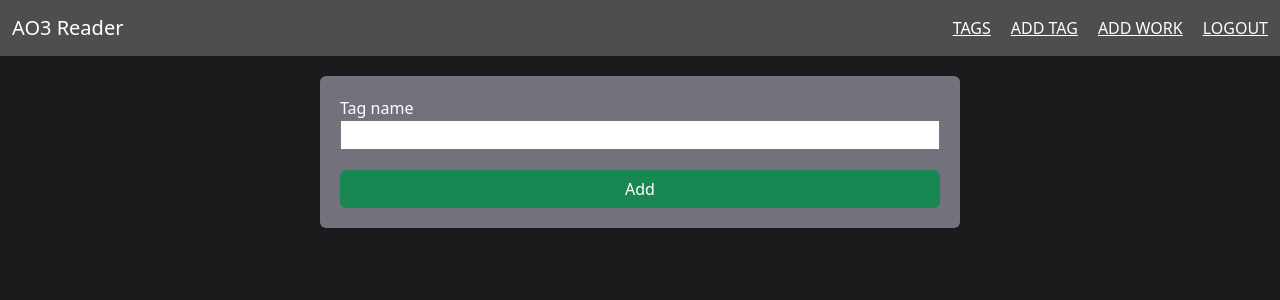
After one commit to zNitche/ao3-web-reader, a Flask app: page /add_tag in a window 1280 px wide. The commit adds this page. Shown: the top 300 px of the page. Run offline with Flask 2, Linux system fonts and the light colour scheme; the visitor is signed in with stand-in values (Sample User, id 1); parts of the project's set-up code (start-up, migrations or seed data) failed here and were passed over.

Commit message:
added tags for works grouping

```diff
--- a/ao3_web_reader/app_modules/forms.py
+++ b/ao3_web_reader/app_modules/forms.py
@@ -1,6 +1,7 @@
 from flask_wtf import FlaskForm
-from wtforms import StringField, PasswordField, ValidationError
+from wtforms import StringField, PasswordField, ValidationError, SelectField
 from wtforms.validators import DataRequired
+from flask_login import current_user
 from ao3_web_reader.utils import works_utils
 from ao3_web_reader.consts import MessagesConsts
 from ao3_web_reader import models
@@ -20,12 +21,29 @@ class LoginForm(FormBase):
 
 class AddWorkForm(FormBase):
     work_id = StringField("Work ID", validators=[DataRequired()])
+    tag_name = SelectField("Tag", choices=[], validators=[DataRequired()])
 
     def validate_work_id(self, work_id):
         if not works_utils.check_if_work_exists(work_id.data):
             raise ValidationError(MessagesConsts.WORK_DOESNT_EXIST)
 
-        work = models.Work.query.filter_by(work_id=work_id.data).first()
+        work = models.Work.query.filter_by(work_id=work_id.data, owner_id=current_user.id).first()
 
         if work:
             raise ValidationError(MessagesConsts.WORK_ALREADY_ADDED)
+
+    def validate_tag_name(self, tag_name):
+        tag = models.Tag.query.filter_by(name=tag_name.data, owner_id=current_user.id).first()
+
+        if not tag:
+            raise ValidationError(MessagesConsts.TAG_DOESNT_EXIST)
+
+
+class AddTagForm(FormBase):
+    tag_name = StringField("Tag name", validators=[DataRequired()])
+
+    def validate_tag_name(self, tag_name):
+        tag = models.Tag.query.filter_by(name=tag_name.data).first()
+
+        if tag and tag.owner_id == current_user.id:
+            raise ValidationError(MessagesConsts.TAG_ALREADY_ADDED)
--- a/ao3_web_reader/blueprints/main/routes.py
+++ b/ao3_web_reader/blueprints/main/routes.py
@@ -1,7 +1,10 @@
-from flask import Blueprint, render_template
+from flask import Blueprint, render_template, flash, redirect, url_for, abort
 import flask_login
 from ao3_web_reader import models
-from ao3_web_reader.consts import PaginationConsts
+from ao3_web_reader.consts import PaginationConsts, FlashConsts, MessagesConsts
+from ao3_web_reader.app_modules import forms
+from ao3_web_reader.utils import db_utils
+
 
 main = Blueprint("main", __name__, template_folder="templates", static_folder="static", url_prefix="/")
 
@@ -16,3 +19,59 @@ def home(page_id):
     return render_template("index.html",
                            messages_pagination=messages_pagination,
                            messages=messages_pagination.items)
+
+
+@main.route("/add_tag", methods=["GET", "POST"])
+@flask_login.login_required
+def add_tag():
+    add_tag_form = forms.AddTagForm()
+
+    if add_tag_form.validate_on_submit():
+        tag = models.Tag(name=add_tag_form.tag_name.data, owner_id=flask_login.current_user.id)
+        db_utils.add_object_to_db(tag)
+
+        flash(MessagesConsts.ADDED_TAG.format(tag_name=tag.name), FlashConsts.SUCCESS)
+
+        return redirect(url_for("main.add_tag"))
+
+    return render_template("add_tag.html", add_tag_form=add_tag_form)
+
+
+@main.route("/tags")
+@flask_login.login_required
+def tags():
+    tags = models.Tag.query.filter_by(owner_id=flask_login.current_user.id).all()
+
+    return render_template("tags.html", tags=tags)
+
+
+@main.route("/tags/<tag_name>/management")
+@flask_login.login_required
+def tag_management(tag_name):
+    tag = models.Tag.query.filter_by(owner_id=flask_login.current_user.id, name=tag_name).first()
+
+    if tag:
+        return render_template("tag_management.html", tag=tag)
+
+    abort(404)
+
+
+@main.route("/tags/<tag_id>/management/remove", methods=["POST"])
+@flask_login.login_required
+def remove_tag(tag_id):
+    user_tag = models.Tag.query.filter_by(owner_id=flask_login.current_user.id, id=tag_id).first()
+
+    if user_tag:
+        for work in user_tag.works:
+            work_related_messages = models.UpdateMessage.query.filter_by(work_name=work.name).all()
+
+            for message in work_related_messages:
+                db_utils.remove_object_from_db(message)
+
+        db_utils.remove_object_from_db(user_tag)
+
+        flash(MessagesConsts.TAG_REMOVED, FlashConsts.SUCCESS)
+        return redirect(url_for("main.tags"))
+
+    else:
+        abort(404)
--- /dev/null
+++ b/ao3_web_reader/blueprints/main/templates/add_tag.html
@@ -0,0 +1,20 @@
+{% extends "page_layout.html" %}
+{% block page_content %}
+
+<div class="main-content-wrapper">
+    <div class="main-content-container">
+        <div class="data-form-wrapper">
+            <form action="{{ url_for('main.add_tag') }}" method="POST">
+                {% with form=add_tag_form %}
+                    {% include "components/form.html" %}
+                {% endwith %}
+
+                <button class="login-btn btn btn-success" type="submit">
+                    Add
+                </button>
+            </form>
+        </div>
+    </div>
+</div>
+
+{% endblock %}
--- a/ao3_web_reader/consts.py
+++ b/ao3_web_reader/consts.py
@@ -13,6 +13,10 @@ class MessagesConsts:
     WORK_DOESNT_EXIST = "Work doesn't exist"
     WORK_ALREADY_ADDED = "Work already added"
     WORK_REMOVED = "Work removed successfully"
+    TAG_ALREADY_ADDED = "Tag already added"
+    ADDED_TAG = "New tag has been added: {tag_name}"
+    TAG_DOESNT_EXIST = "Tag doesn't exist"
+    TAG_REMOVED = "Tag removed"
 
 
 class PaginationConsts:
--- a/ao3_web_reader/static/main.css
+++ b/ao3_web_reader/static/main.css
@@ -66,6 +66,7 @@ body {
     padding: 20px;
     background-color: #72727c;
     border-radius: 6px;
+    width: 100%;
 }
 
 .item-title {
--- a/ao3_web_reader/templates/page_layout.html
+++ b/ao3_web_reader/templates/page_layout.html
@@ -3,8 +3,12 @@
 
 {% set menuItems = [
   {
-    'title': 'Works',
-    'url': url_for('works.all_works'),
+    'title': 'Tags',
+    'url': url_for('main.tags'),
+  },
+  {
+    'title': 'Add Tag',
+    'url': url_for('main.add_tag'),
   },
   {
     'title': 'Add Work',
@@ -13,7 +17,7 @@
   {
     'title': 'Logout',
     'url': url_for('auth.logout'),
-  }
+  },
 ] %}
 
 <div class="main-container">
--- a/ao3_web_reader/utils/models_utils.py
+++ b/ao3_web_reader/utils/models_utils.py
@@ -35,9 +35,10 @@ def create_chapter_model(chapter_data):
     return chapter
 
 
-def create_work_model(work_data, owner_id):
+def create_work_model(work_data, owner_id, tag_id):
     work = models.Work(name=work_data[WorksConsts.NAME],
                        owner_id=owner_id,
+                       tag_id=tag_id,
                        work_id=work_data[WorksConsts.WORK_ID])
 
     return work
```
Also changed, not shown: ao3_web_reader/app_modules/processes/scrapper_process.py (+6 -2 lines), ao3_web_reader/blueprints/main/templates/tag_management.html (added, +34 -0 lines), ao3_web_reader/blueprints/main/templates/tags.html (added, +27 -0 lines), ao3_web_reader/blueprints/works/routes.py (+22 -9 lines), ao3_web_reader/models.py (+18 -5 lines).
